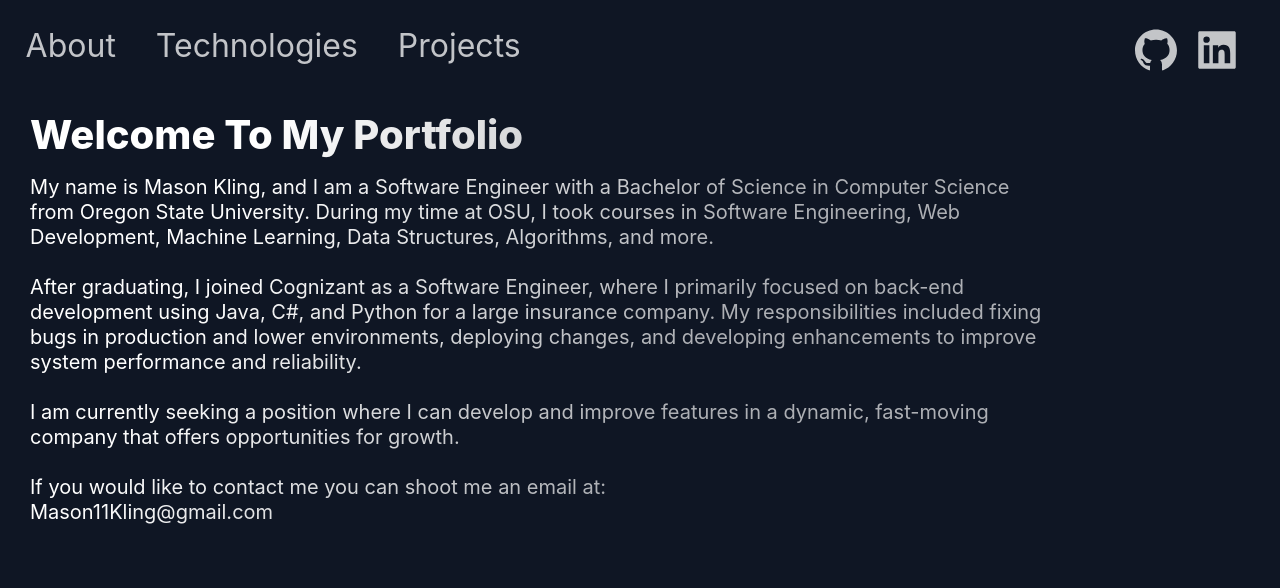
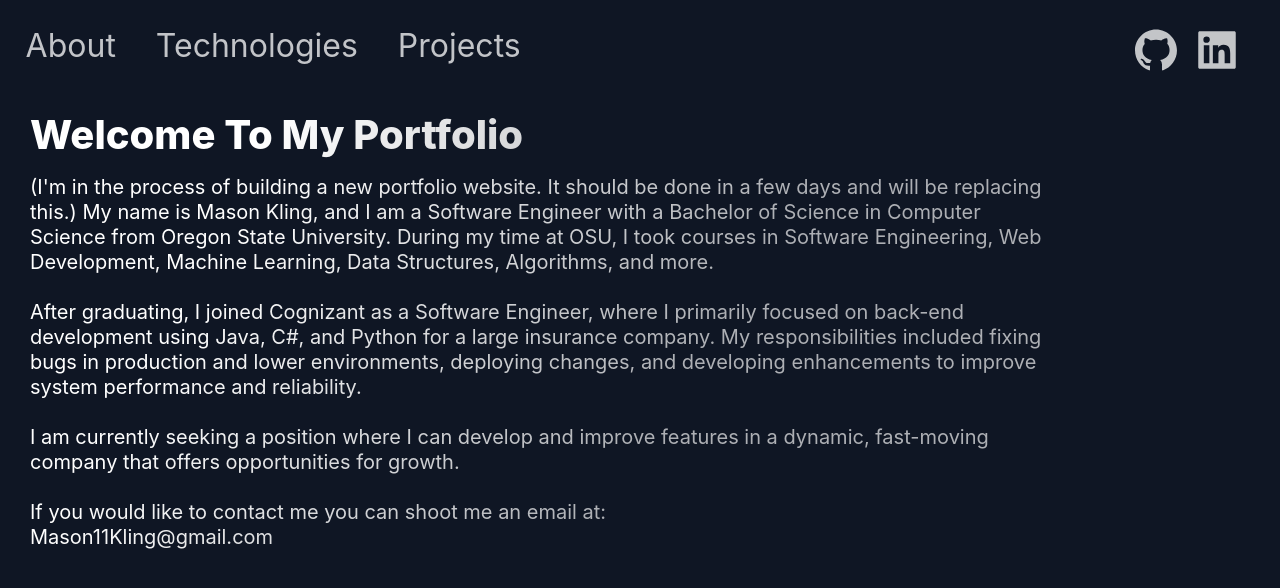
Before and after one commit to MasonKling21/MasonKling21.github.io, a React (Create React App) app: page /#/ in a window 1280 px wide. Shown: the top 588 px of the page. Built offline with nearby package versions, Linux system fonts and the light colour scheme; the HTML template or start-up script is replaced by a standard one.

Commit message:
Update About.jsx

```diff
--- a/src/components/About.jsx
+++ b/src/components/About.jsx
@@ -12,6 +12,8 @@ const About = () => {
                 Welcome To My Portfolio
             </HeaderDiv>
             <BodyDiv>
+                (I'm in the process of building a new portfolio website. It should be done in a few days and will be replacing this.)
+
                 My name is Mason Kling, and I am a Software Engineer with a Bachelor of Science
                 in Computer Science from Oregon State University. During my time at OSU, I took courses
                 in Software Engineering, Web Development, Machine Learning, Data Structures, Algorithms, and more.
```
